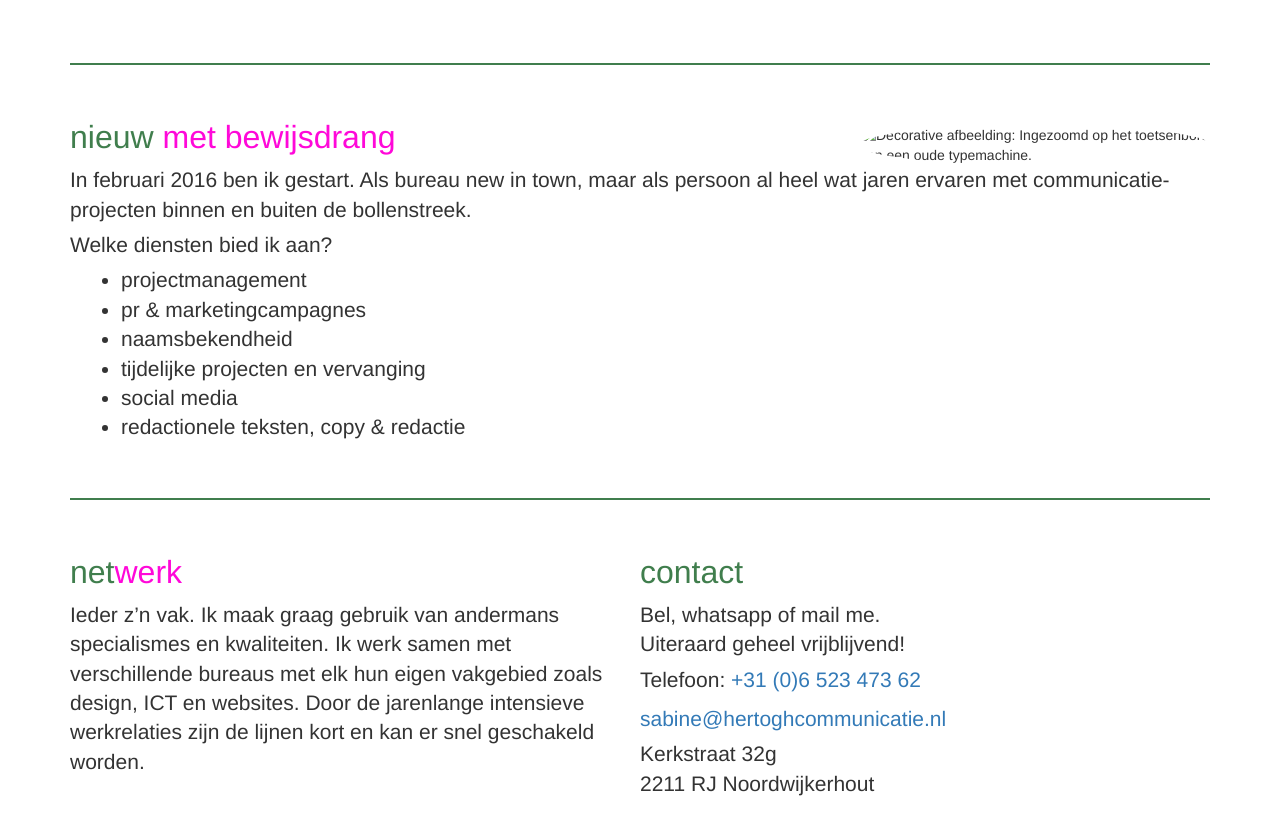
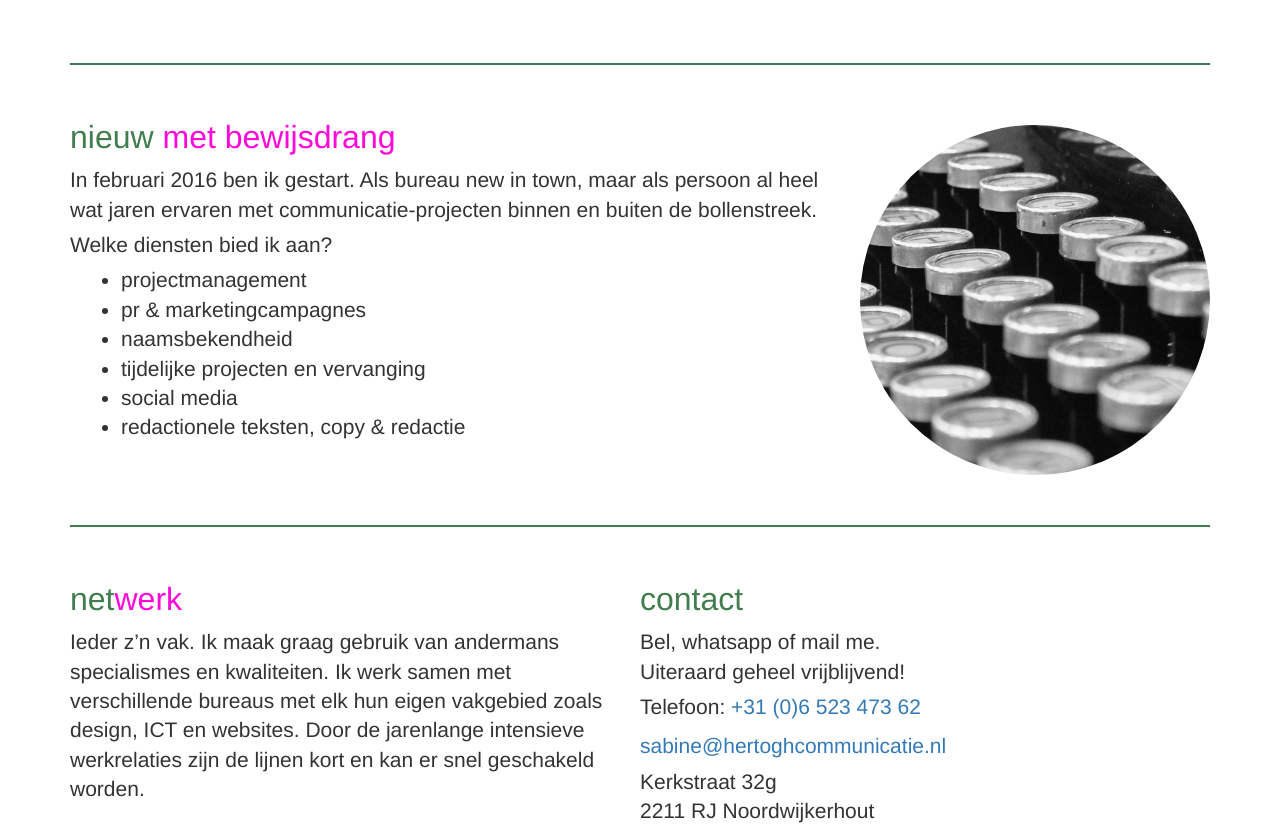
Before and after one commit to PieterHertogh/hertoghcommunicatie, a plain HTML site: page index.html in a window 1280 px wide. Shown: the part 2180-3016 px from the top of the page. Drawn offline with nearby package versions, Linux system fonts and the light colour scheme; files whose address does not match are found by name.

Commit message:
Verkeerde verwijzing naar afbeelding. (#2)

```diff
--- a/index.html
+++ b/index.html
@@ -137,7 +137,7 @@
 		</div>
 
 		<div class="featurette">
-			<img class="featurette-image img-circle img-responsive pull-right" src="./SabineHertogh _ PRoject en communicatie_files/tiep.jpg" alt="Decorative afbeelding: Ingezoomd op het toetsenbord van een oude typemachine.">
+			<img class="featurette-image img-circle img-responsive pull-right" src="./images/tiep.jpg" alt="Decorative afbeelding: Ingezoomd op het toetsenbord van een oude typemachine.">
 			<h2 class="featurette-heading" id="nieuw">
 				nieuw <span class="text-muted">met bewijsdrang</span>
 			</h2>
```
